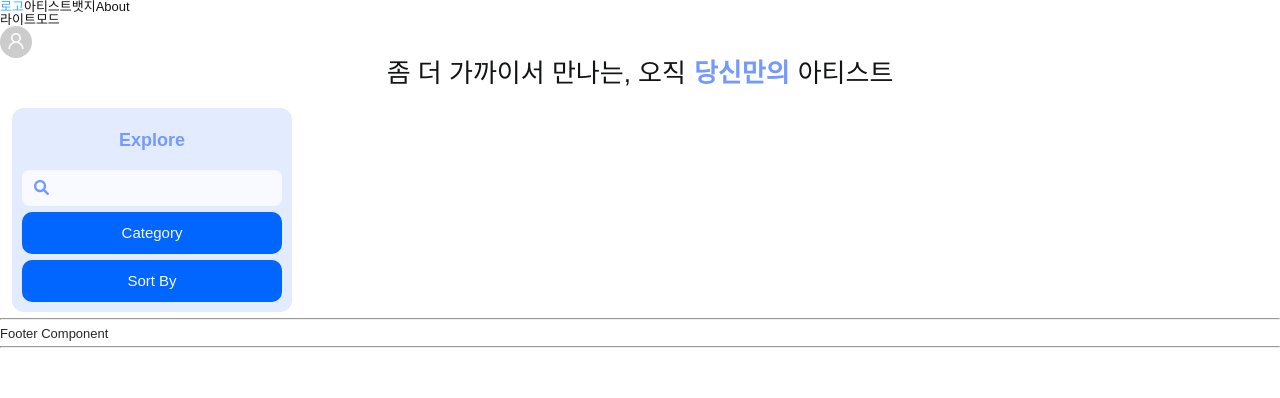
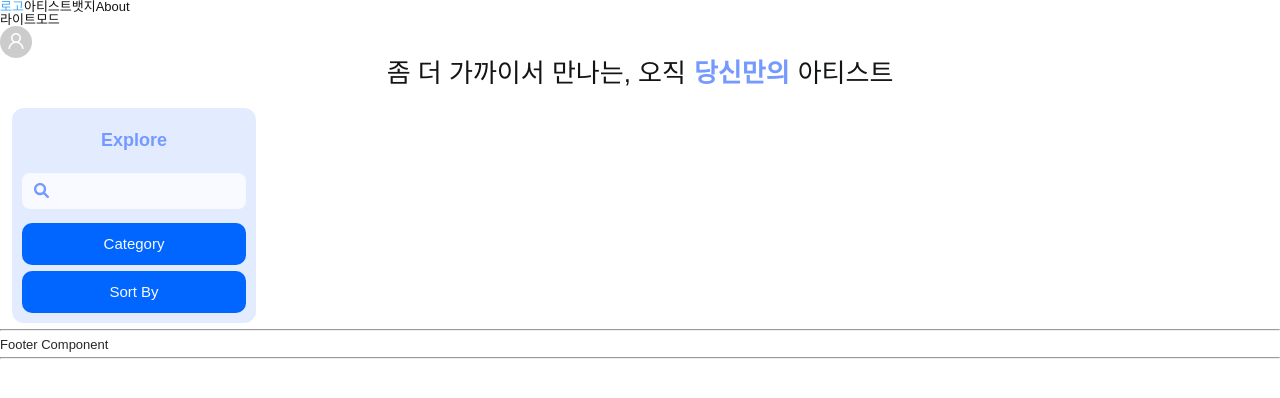
Before and after one commit to HSOOJ/UTS, a React (Create React App) app in the folder frontend/: page /artist in a window 1280 px wide. Shown: the top 398 px of the page. Built offline with nearby package versions, Linux system fonts and the light colour scheme; a web font is replaced by a local one.

Commit message:
🎨 Style: Change Search Input Style

```diff
--- a/frontend/src/components/containers/input/Input.styled.ts
+++ b/frontend/src/components/containers/input/Input.styled.ts
@@ -15,7 +15,7 @@ const bgColor = {
 };
 
 const textColor = {
-  light: FontColor["dark"],
+  light: Palette.Grigio400,
   dark: FontColor["light"],
 };
 
@@ -30,6 +30,7 @@ export const InputBox = styled.label<IInput>`
   background-color: ${({ isDark }) =>
     isDark ? bgColor["dark"] : bgColor["light"]};
   ${Svg} {
+    position: absolute;
     margin-left: 12px;
   }
 
@@ -40,10 +41,10 @@ export const InputBox = styled.label<IInput>`
 export const TextField = styled(motion.input)<IInput>`
   width: 100%;
   height: 100%;
-  padding: 0;
   border-radius: 8px;
   border: none;
   padding: 0px 12px;
+  padding-left: ${({ type }) => type === "search" && "36px"};
 
   color: ${({ isDark }) => (isDark ? textColor["dark"] : textColor["light"])};
 
--- a/frontend/src/components/contents/market/controller/Controller.styled.ts
+++ b/frontend/src/components/contents/market/controller/Controller.styled.ts
@@ -1,5 +1,6 @@
 import styled from "styled-components";
 import Palette from "../../../../foundation/color/Palette";
+import { InputBox } from "../../../containers/input/Input.styled";
 import { LetterBoxStyle } from "../../../containers/letterBox/LetterBox.styled";
 import { IController } from "./Controller.types";
 
@@ -17,7 +18,8 @@ export const ControllerBox = styled.div<IController>`
   justify-content: center;
   align-items: center;
   padding: 10px;
-  width: 280px;
+  min-width: 240px;
+  max-width: 270px;
   height: 100%;
   background-color: ${(props) =>
     props.isDark ? bgColor["dark"] : bgColor["light"]};
@@ -25,4 +27,8 @@ export const ControllerBox = styled.div<IController>`
   ${LetterBoxStyle} {
     margin: 12px 0px 12px 0px;
   }
+
+  ${InputBox} {
+    margin: 3px 0px 8px 0px;
+  }
 `;
```
